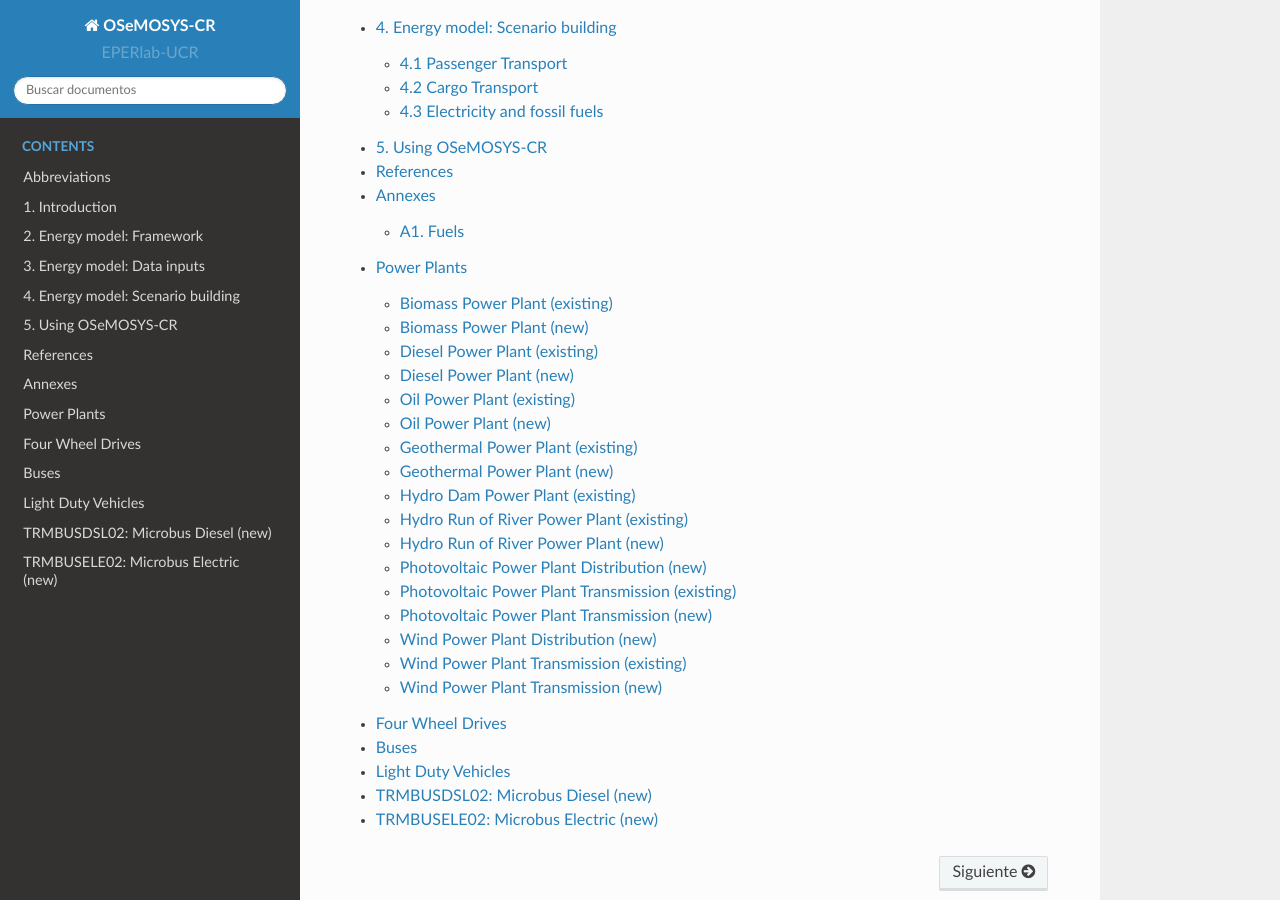
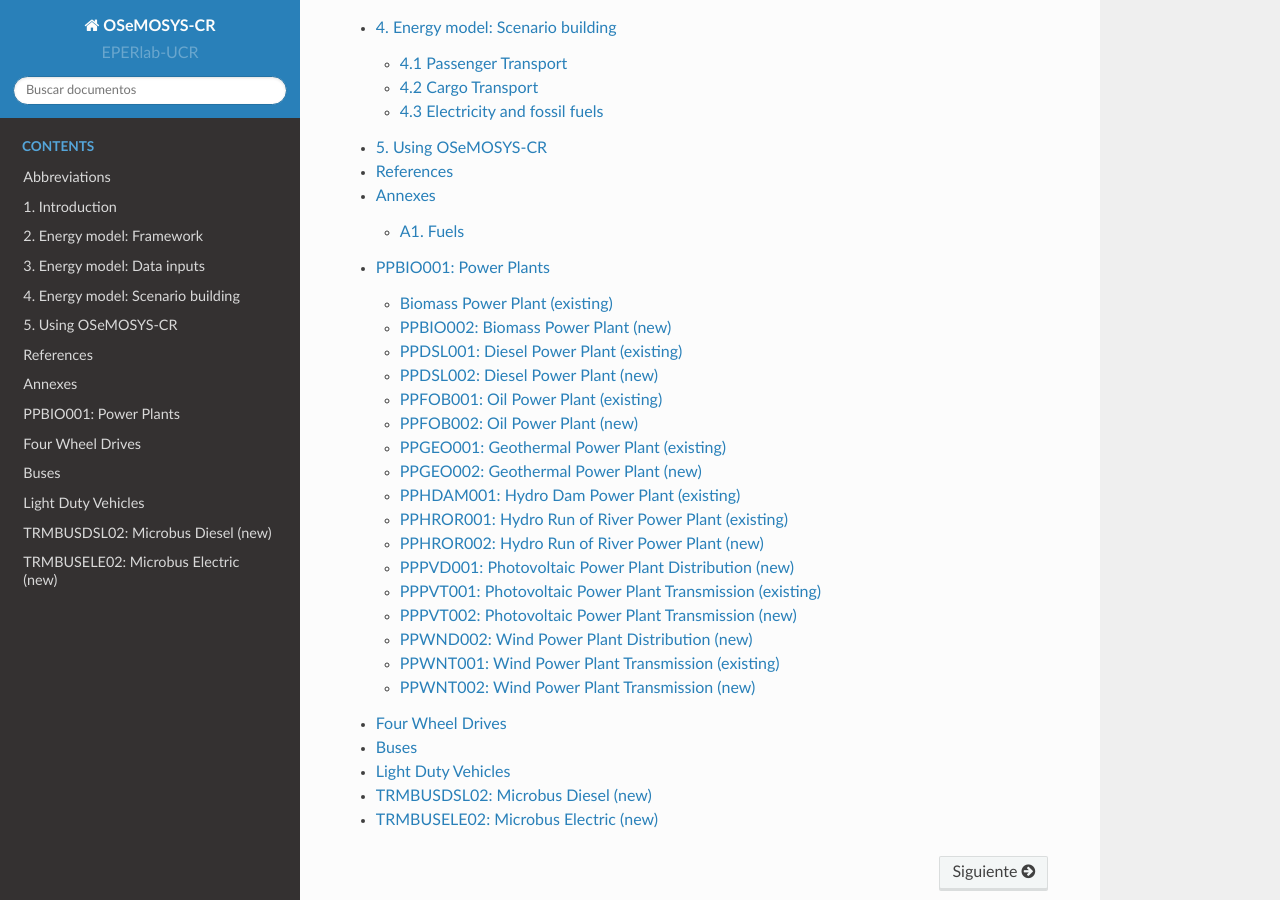
Before and after one commit to EPERLab/OSeMOSYS-CR, a Sphinx documentation site: the page built from docs/index.rst, in a window 1280 px wide and 900 px high, scrolled down 624 px. Built offline with Sphinx 7.4.7 and the Read the Docs theme 2.0.0, drawn with Linux system fonts in a browser that asks for light colours; formulas are drawn with MathJax 3; some of the changed lines change nothing that is shown.

Commit message:
Update Power_Plants.rst

```diff
--- a/docs/fichas/Power_Plants.rst
+++ b/docs/fichas/Power_Plants.rst
@@ -1,4 +1,4 @@
-Power Plants
+PPBIO001: Power Plants
 =======================================
 
 Biomass Power Plant (existing)
@@ -122,7 +122,7 @@
    This is the description.
 
 
-Biomass Power Plant (new)
+PPBIO002: Biomass Power Plant (new)
 +++++++++
 
 +-------------------------------------------------+-------+--------------+--------------+--------------+--------------+
@@ -244,7 +244,7 @@
 Description:
    This is the description.
 
-Diesel Power Plant (existing)
+PPDSL001: Diesel Power Plant (existing)
 +++++++++
 
 +-------------------------------------------------+-------+--------------+--------------+--------------+--------------+
@@ -378,7 +378,7 @@
 Description:
    This is the description.
 
-Diesel Power Plant (new)
+PPDSL002: Diesel Power Plant (new)
 +++++++++
 
 +-------------------------------------------------+-------+--------------+--------------+--------------+--------------+
@@ -499,7 +499,7 @@
    This is the description.
 
 
-Oil Power Plant (existing)
+PPFOB001: Oil Power Plant (existing)
 +++++++++
 
 +-------------------------------------------------+-------+--------------+--------------+--------------+--------------+
@@ -634,7 +634,7 @@
    This is the description.
 
 
-Oil Power Plant (new)
+PPFOB002: Oil Power Plant (new)
 +++++++++
 
 +-------------------------------------------------+-------+--------------+--------------+--------------+--------------+
@@ -754,7 +754,7 @@
 Description:
    This is the description.
 
-Geothermal Power Plant (existing)
+PPGEO001: Geothermal Power Plant (existing)
 +++++++++
 
 +-------------------------------------------------+-------+--------------+--------------+--------------+--------------+
@@ -894,7 +894,7 @@
    This is the description.
 
 
-Geothermal Power Plant (new)
+PPGEO002: Geothermal Power Plant (new)
 ++++++++
 
 +-------------------------------------------------+-------+--------------+--------------+--------------+--------------+
@@ -1055,7 +1055,7 @@
 Description:
    This is the description.
 
-Hydro Dam Power Plant (existing)
+PPHDAM001: Hydro Dam Power Plant (existing)
 +++++++++
 
 +-------------------------------------------------+-------+--------------+--------------+--------------+--------------+
@@ -1195,7 +1195,7 @@
    This is the description.
 
 
-Hydro Run of River Power Plant (existing)
+PPHROR001: Hydro Run of River Power Plant (existing)
 +++++++++
 
 +-------------------------------------------------+-------+--------------+--------------+--------------+--------------+
@@ -1334,7 +1334,7 @@
 Description:
    This is the description.
 
-Hydro Run of River Power Plant (new)
+PPHROR002: Hydro Run of River Power Plant (new)
 ++++++++
 
 +-------------------------------------------------+-------+--------------+--------------+--------------+--------------+
@@ -1496,7 +1496,7 @@
    This is the description.
 
 
-Photovoltaic Power Plant Distribution (new)
+PPPVD001: Photovoltaic Power Plant Distribution (new)
 +++++++++
 
 +-------------------------------------------------+-------+--------------+--------------+--------------+--------------+
@@ -1639,7 +1639,7 @@
 Description:
    This is the description.
 
-Photovoltaic Power Plant Transmission (existing)
+PPPVT001: Photovoltaic Power Plant Transmission (existing)
 ++++++++++
 
 +-------------------------------------------------+-------+--------------+--------------+--------------+--------------+
@@ -1774,7 +1774,7 @@
 Description:
    This is the description.
 
-Photovoltaic Power Plant Transmission (new)
+PPPVT002: Photovoltaic Power Plant Transmission (new)
 +++++++++
 
 +-------------------------------------------------+-------+--------------+--------------+--------------+--------------+
@@ -1935,7 +1935,7 @@
 Description:
    This is the description.
 
-Wind Power Plant Distribution (new)
+PPWND002: Wind Power Plant Distribution (new)
 +++++++++
 
 +-------------------------------------------------+-------+--------------+--------------+--------------+--------------+
@@ -2078,7 +2078,7 @@
 Description:
    This is the description.
 
-Wind Power Plant Transmission (existing)
+PPWNT001: Wind Power Plant Transmission (existing)
 +++++++++
 
 +-------------------------------------------------+-------+--------------+--------------+--------------+--------------+
@@ -2213,7 +2213,7 @@
 Description:
    This is the description.
 
-Wind Power Plant Transmission (new)
+PPWNT002: Wind Power Plant Transmission (new)
 +++++++++
 
 +-------------------------------------------------+-------+--------------+--------------+--------------+--------------+
```
